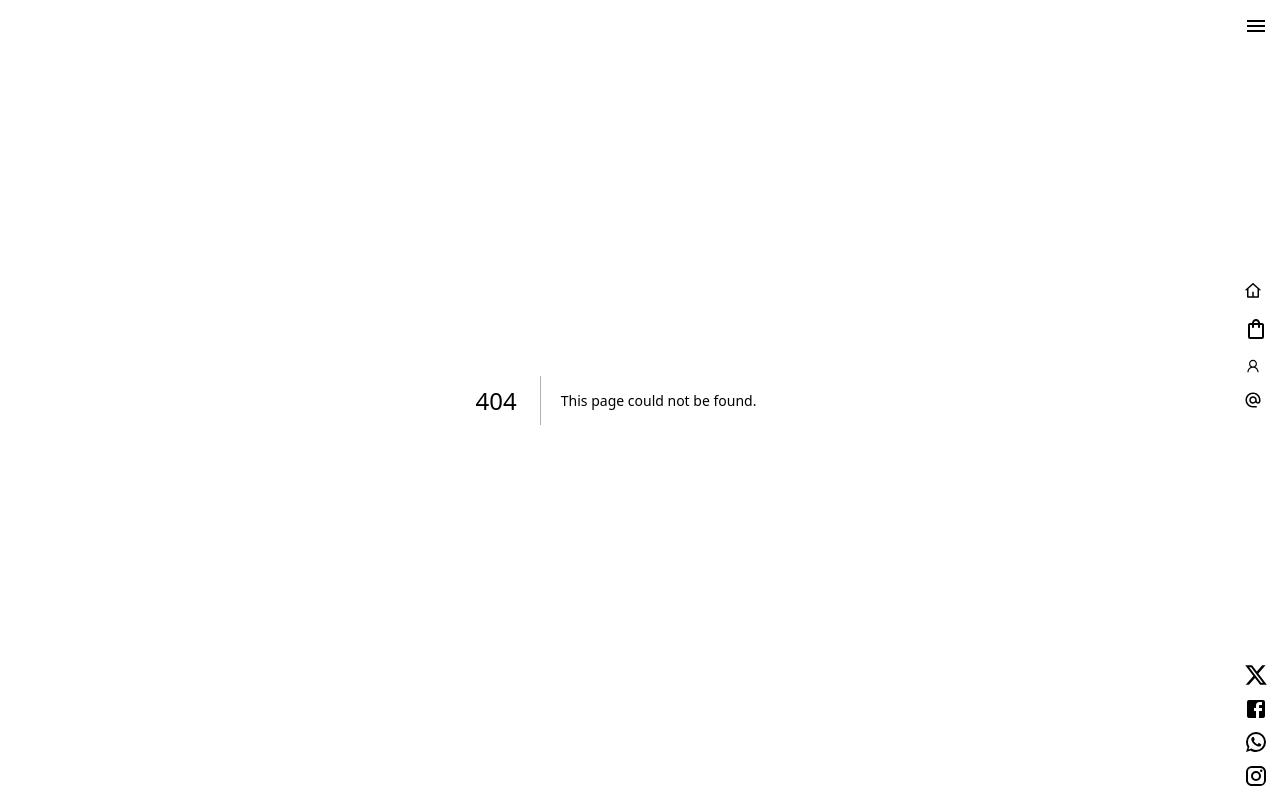
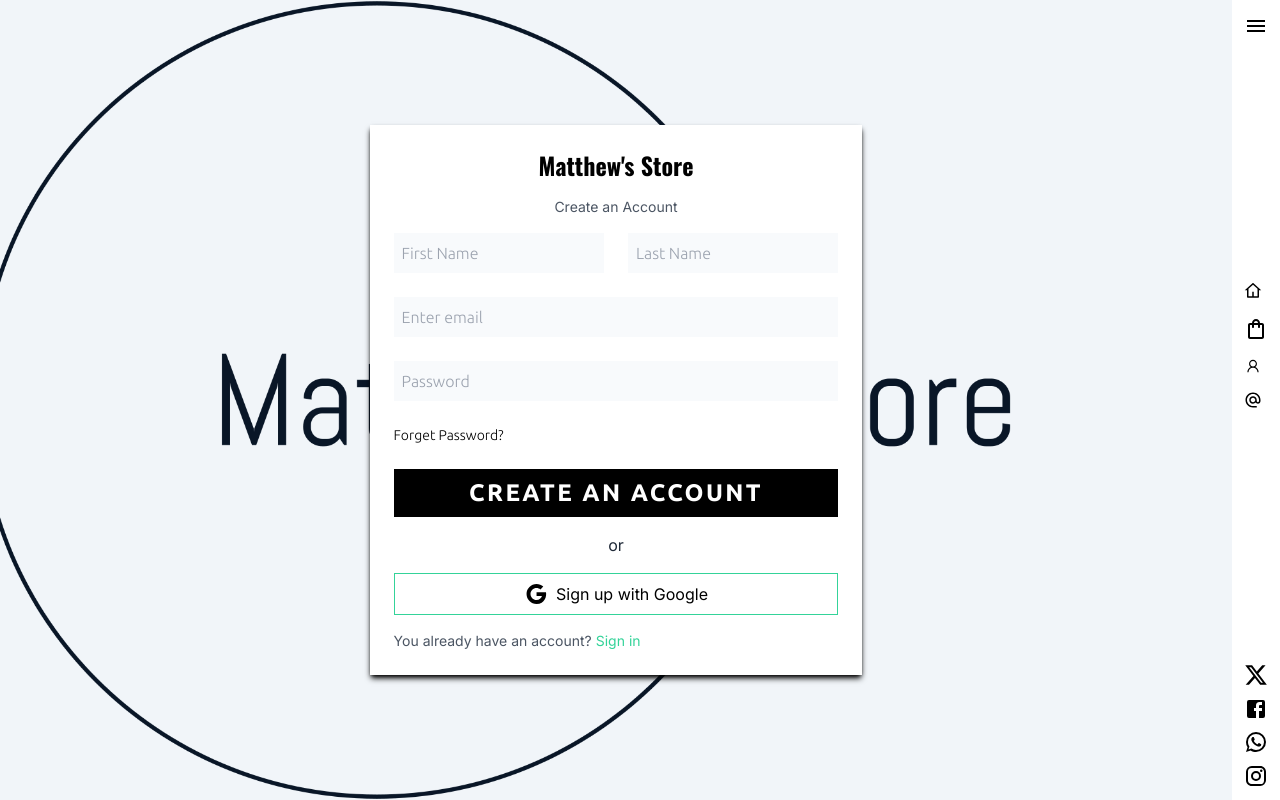
Before and after one commit to Mat-icon/NextJS-Ecommerce, a Next.js app: page /signup in a window 1280 px wide. Before the commit this address had no page. Built offline with nearby package versions, Linux system fonts and the light colour scheme.

Commit message:
sign in and sign up

```diff
--- /dev/null
+++ b/src/app/(components)/SignUp.jsx
@@ -0,0 +1,60 @@
+import Link from "next/link";
+import React from "react";
+import { Google } from "@mui/icons-material";
+
+const SignUp = () => {
+  return (
+    <div className="bg-slate-100 sign-logo w-full h-screen flex items-center justify-center">
+      <div className="form-container w-4/5 md:w-2/5 h-auto bg-white shadow-md shadow-black p-6 flex flex-col space-y-4">
+        <h1 className="w-full text-center text-2xl font">
+          Matthew&apos;s Store
+        </h1>
+        <p className="text-center text-gray-600 text-sm">Create an Account</p>
+        <form className="grid grid-cols-2 gap-6  ubuntu">
+          <input
+            type="text"
+            placeholder="First Name"
+            className="p-2 bg-slate-50 col-span-1"
+          />
+          <input
+            type="text"
+            placeholder="Last Name"
+            className="p-2 bg-slate-50 col-span-1"
+          />
+          <input
+            type="email"
+            placeholder="Enter email"
+            className="p-2 bg-slate-50 col-span-2"
+            required
+          />
+          <input
+            type="password"
+            placeholder="Password"
+            className="p-2 bg-slate-50 col-span-2"
+            required
+          />
+          <Link href="/" className=" text-sm ">
+            Forget Password?
+          </Link>
+          <button className="text-2xl ubuntu-bold col-span-2 bg-black text-white tracking-widest p-2 hover:bg-slate-50 duration-300 ease-in hover:text-black">
+            CREATE AN ACCOUNT
+          </button>
+        </form>
+        <p className="w-full text-center text-gray-800">or</p>
+        <button className="google border border-emerald-400 space-x-5 p-2 items-center flex justify-center hover:bg-emerald-400 text-black duration-300 ease-in">
+          <Google className="text-black mr-2" />
+          Sign up with Google
+        </button>
+
+        <p className="text-gray-600 text-sm">
+          You already have an account?{" "}
+          <Link href="/signin" className="text-emerald-400 decoration-current">
+            Sign in
+          </Link>
+        </p>
+      </div>
+    </div>
+  );
+};
+
+export default SignUp;
--- /dev/null
+++ b/src/app/(components)/Signin.jsx
@@ -0,0 +1,25 @@
+import { Google } from '@mui/icons-material'
+import Link from 'next/link'
+import React from 'react'
+
+const Signin = () => {
+  return (
+    <div className='bg-slate-100 sign-logo w-full h-screen flex items-center justify-center'>
+        <div className="form-container w-4/5 md:w-2/5 h-auto bg-white shadow-md shadow-black p-6 flex flex-col space-y-4">
+            <h1 className='w-full text-center text-2xl font'>Matthew&apos;s Store</h1>
+            <form className='flex flex-col space-y-6 ubuntu'>
+                <input type='email' placeholder='Enter email' className='p-2 bg-slate-50' required/>
+                <input type='password' placeholder='Password' className='p-2 bg-slate-50' required />
+                <Link href='/' className=' text-sm'>Forget Password?</Link>
+                <button className='text-2xl ubuntu-bold bg-black text-white tracking-widest p-2 hover:bg-slate-50 duration-300 ease-in hover:text-black'>SIGN IN</button>
+            </form>
+            <p className='w-full text-center text-gray-800'>or</p>
+            <button className="google border border-emerald-400 space-x-5 p-2 items-center flex justify-center hover:bg-emerald-400 text-black duration-300 ease-in"><Google className='text-black mr-2'/>Sign in with Google</button>
+
+            <p className='text-gray-600 text-sm'>You don&apos;t have an account? <Link href='/signup' className='text-emerald-400 decoration-current'>Create one</Link></p>
+        </div>
+    </div>
+  )
+}
+
+export default Signin
--- a/src/app/globals.css
+++ b/src/app/globals.css
@@ -106,3 +106,11 @@
 .nav-close {
   right: -85%;
 }
+
+.sign-logo{
+  background-image: url('/images/logoblack.png');
+  background-size: cover;
+  background-repeat: no-repeat;
+  background-position: center;
+
+}
--- a/src/app/layout.js
+++ b/src/app/layout.js
@@ -8,7 +8,7 @@ config.autoAddCss = false;
 const inter = Inter({ subsets: ["latin"] });
 
 export const metadata = {
-  title: "Ticket data",
+  title: "Matthew's Store | Ecommerce",
   description: "Generated by Matthew Ameh",
 };
 
--- /dev/null
+++ b/src/app/signin/page.jsx
@@ -0,0 +1,10 @@
+import React from 'react'
+import Signin from '../(components)/Signin'
+
+const page = () => {
+  return (
+    <div><Signin/></div>
+  )
+}
+
+export default page
--- /dev/null
+++ b/src/app/signup/page.jsx
@@ -0,0 +1,10 @@
+import React from 'react'
+import SignUp from '../(components)/SignUp'
+
+const page = () => {
+  return (
+    <div><SignUp/></div>
+  )
+}
+
+export default page
```
